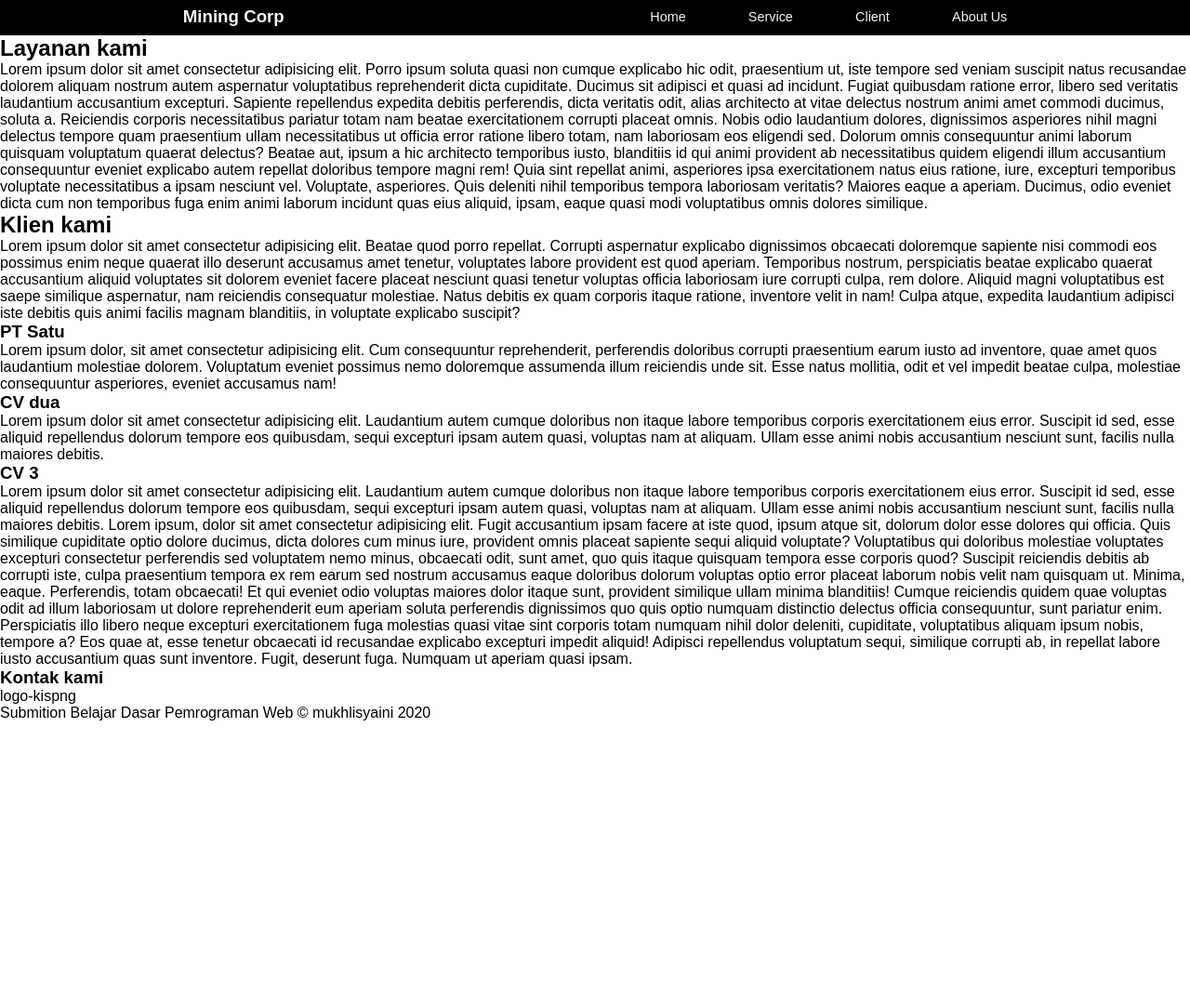
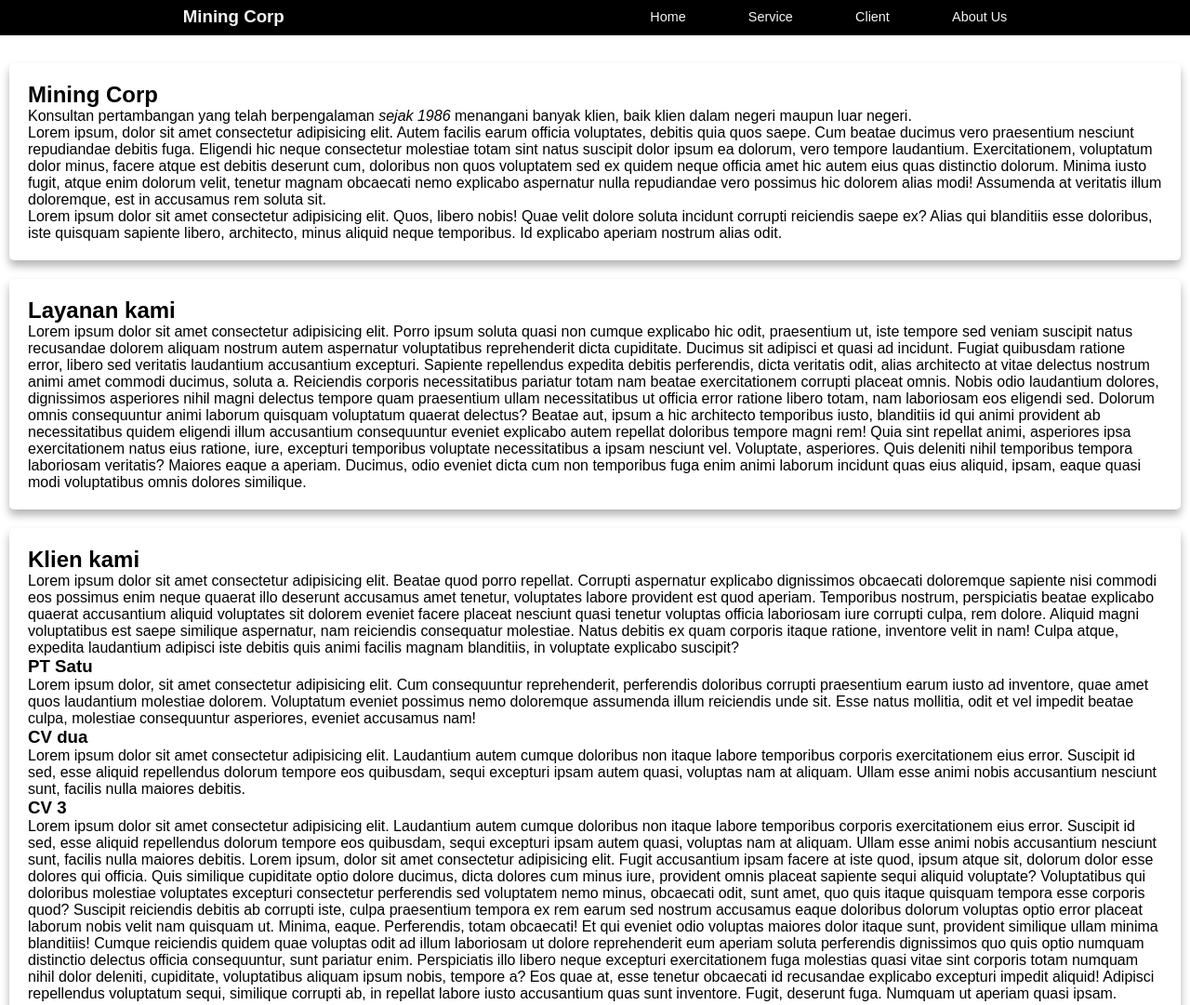
Before and after one commit to mukhlisyaini/dicodsubmitx1, a plain HTML site: page index.html in a window 1280 px wide. Shown: the part 402-1483 px from the top of the page at 93% size. Before the commit the page ends 1178 px from the top, so only its background shows below. Drawn offline with Linux system fonts and the light colour scheme.

Commit message:
tambahan card

```diff
--- a/index.html
+++ b/index.html
@@ -35,7 +35,26 @@
 
     <main>
         <div id="konten">
-            <article id="service">
+            <article id="home" class="card">
+                <h2>Mining Corp</h2>
+                <p>Konsultan pertambangan yang telah berpengalaman <em>sejak 1986</em> menangani banyak klien, baik
+                    klien dalam negeri maupun luar negeri. </p>
+                <p> Lorem ipsum, dolor sit amet consectetur adipisicing elit. Autem facilis earum officia voluptates,
+                    debitis quia quos saepe. Cum beatae ducimus vero praesentium nesciunt repudiandae debitis fuga.
+                    Eligendi hic neque consectetur molestiae totam sint natus suscipit dolor ipsum ea dolorum, vero
+                    tempore laudantium. Exercitationem, voluptatum dolor minus, facere atque est debitis deserunt cum,
+                    doloribus non quos voluptatem sed ex quidem neque officia amet hic autem eius quas distinctio
+                    dolorum. Minima iusto fugit, atque enim dolorum velit, tenetur magnam obcaecati nemo explicabo
+                    aspernatur nulla repudiandae vero possimus hic dolorem alias modi! Assumenda at veritatis illum
+                    doloremque, est in accusamus rem soluta sit.
+                    <p> Lorem ipsum dolor sit amet consectetur adipisicing elit. Quos, libero nobis! Quae velit dolore
+                        soluta incidunt corrupti reiciendis saepe ex? Alias qui blanditiis esse doloribus, iste quisquam
+                        sapiente libero, architecto, minus aliquid neque temporibus. Id explicabo aperiam nostrum alias
+                        odit.</p>
+                </p>
+            </article>
+
+            <article id="service" class="card">
                 <h2>Layanan kami</h2>
                 <p>Lorem ipsum dolor sit amet consectetur adipisicing elit. Porro ipsum soluta quasi non cumque
                     explicabo hic odit, praesentium ut, iste tempore sed veniam suscipit natus recusandae dolorem
@@ -55,7 +74,7 @@
                     incidunt quas eius aliquid, ipsam, eaque quasi modi voluptatibus omnis dolores similique.</p>
 
             </article>
-            <article id="client">
+            <article id="client" class="card">
                 <h2>Klien kami</h2>
                 <p>Lorem ipsum dolor sit amet consectetur adipisicing elit. Beatae quod porro repellat. Corrupti
                     aspernatur explicabo dignissimos obcaecati doloremque sapiente nisi commodi eos possimus enim neque
@@ -112,7 +131,7 @@
 
         </div>
         <aside>
-            <article id="kontak">
+            <article id="kontak" class="card">
                 <header>
                     <h3>Kontak kami</h3>
                     <figure>
--- a/style/style.css
+++ b/style/style.css
@@ -59,6 +59,23 @@ nav ul li a:hover {
     /* background-repeat: no-repeat; */
 }
 
+main {
+    padding: 10px;
+    overflow: auto;
+}
+
+.card {
+    box-shadow: 0 6px 10px 0 rgba(0, 0, 0, 0.3);
+    border-radius: 5px;
+    padding: 20px;
+    margin-top: 20px;
+}
+
+footer {
+    height: 30px;
+    background-image: url(../assets/prism-toptal.png);
+    text-align: center;
+}
 
 /* Pengaturan responsif */
 /* ukuran tablet */
```
